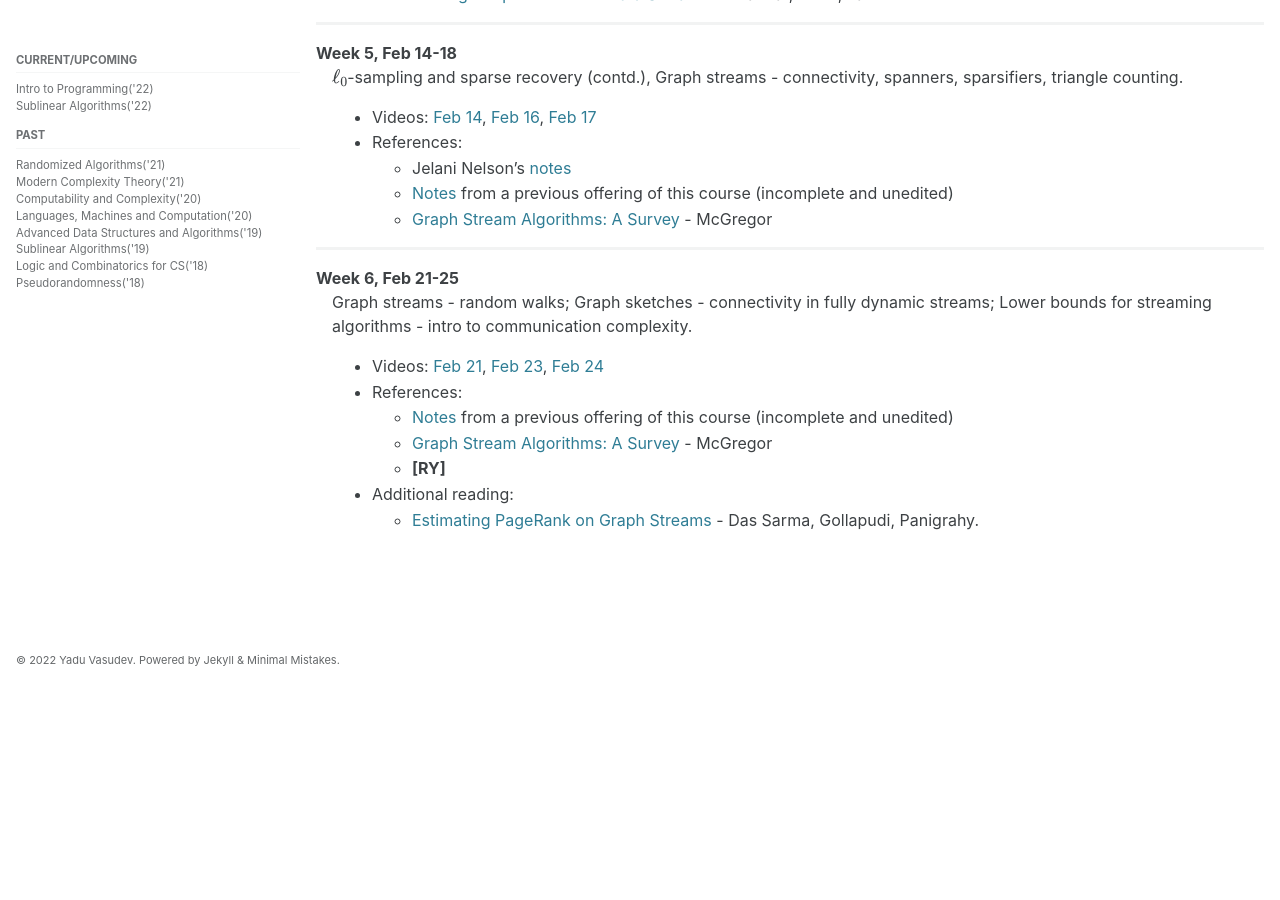
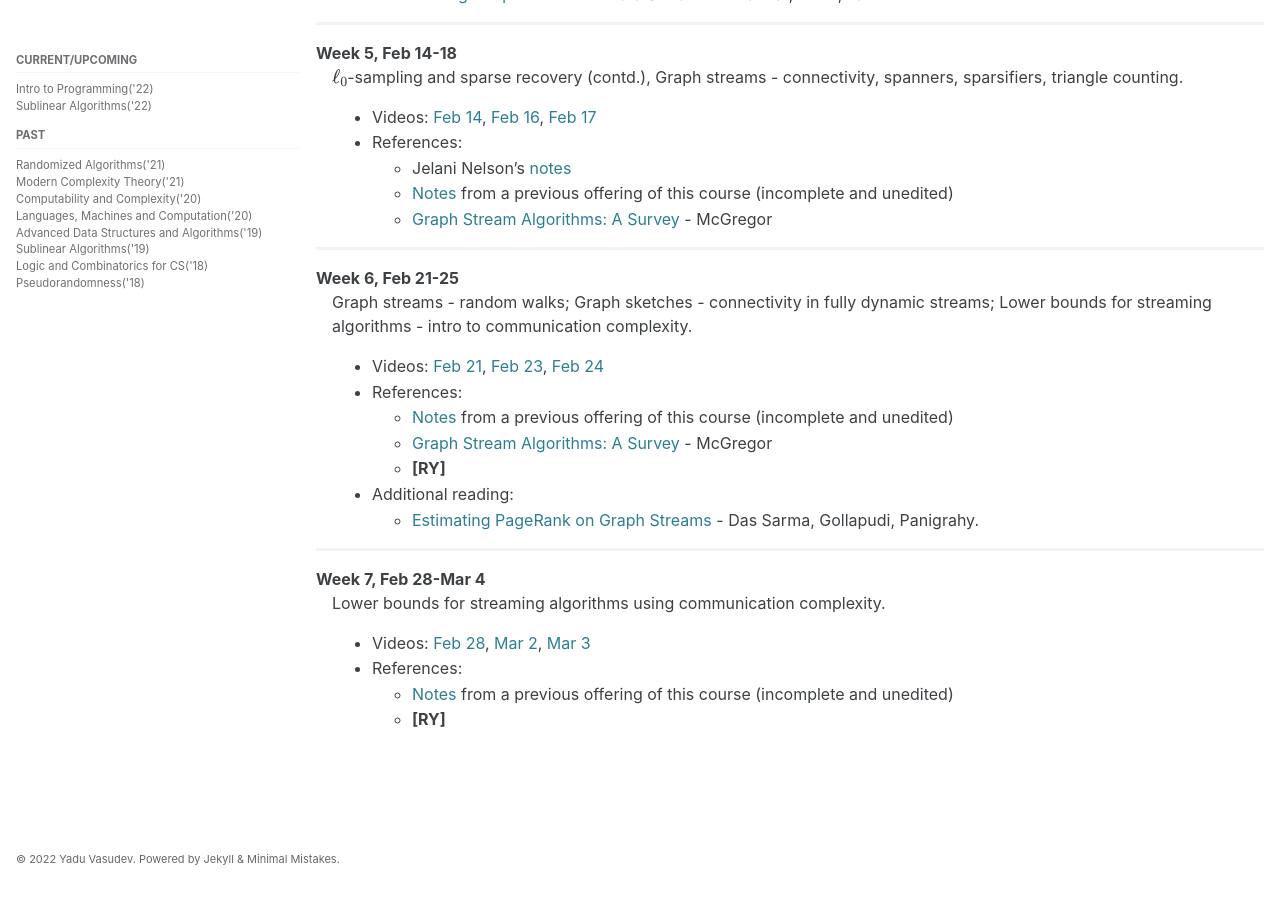
Before and after one commit to yaduvasudev/yaduvasudev.github.io, a Jekyll site: the page built from _pages/6025-22-lectures.md, in a window 1280 px wide and 900 px high, scrolled down 1467 px. Built offline with Jekyll 4.4.1, drawn with Linux system fonts in a browser that asks for light colours; cached includes are drawn as plain includes; formulas are drawn with MathJax 3; before the commit the page ends 2167 px from its top, so only the background shows below that.

Commit message:
Update 6025-22-lectures.md
week 7 updates

```diff
--- a/_pages/6025-22-lectures.md
+++ b/_pages/6025-22-lectures.md
@@ -84,3 +84,12 @@ Week 6, Feb 21-25
     - **[RY]**
 - Additional reading:
     - [Estimating PageRank on Graph Streams](https://www.cs.dartmouth.edu/~ac/Teach/CS49-Fall11/Papers/dassarma-pagerank.pdf) - Das Sarma, Gollapudi, Panigrahy.
+
+---
+
+Week 7, Feb 28-Mar 4
+: Lower bounds for streaming algorithms using communication complexity.
+- Videos: [Feb 28](https://iitmadras.webex.com/iitmadras/ldr.php?RCID=7bb4806f9ea8da95ac6a3730cdf3605f), [Mar 2](https://iitmadras.webex.com/iitmadras/ldr.php?RCID=b54bf1f8631965859b691b93b2a19fab), [Mar 3](https://iitmadras.webex.com/iitmadras/ldr.php?RCID=475e1c361c22f6f5308e7044d2c41f58)
+- References:
+    - [Notes](https://drive.google.com/file/d/1DIy1HJbasqZ6vkkQNNToWniEeGQ36F_f/view?usp=sharing) from a previous offering of this course (incomplete and unedited)
+    - **[RY]**
```
